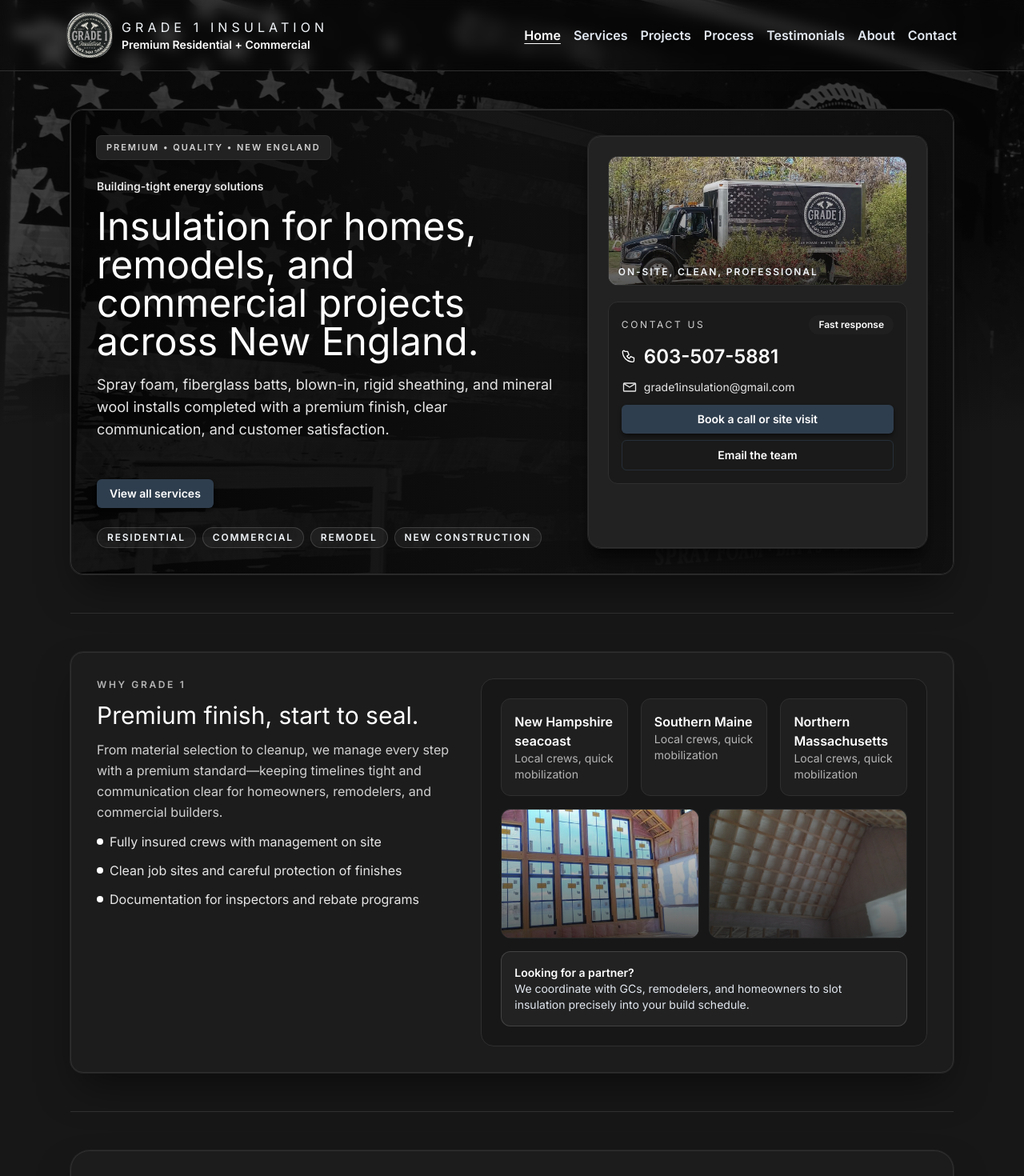
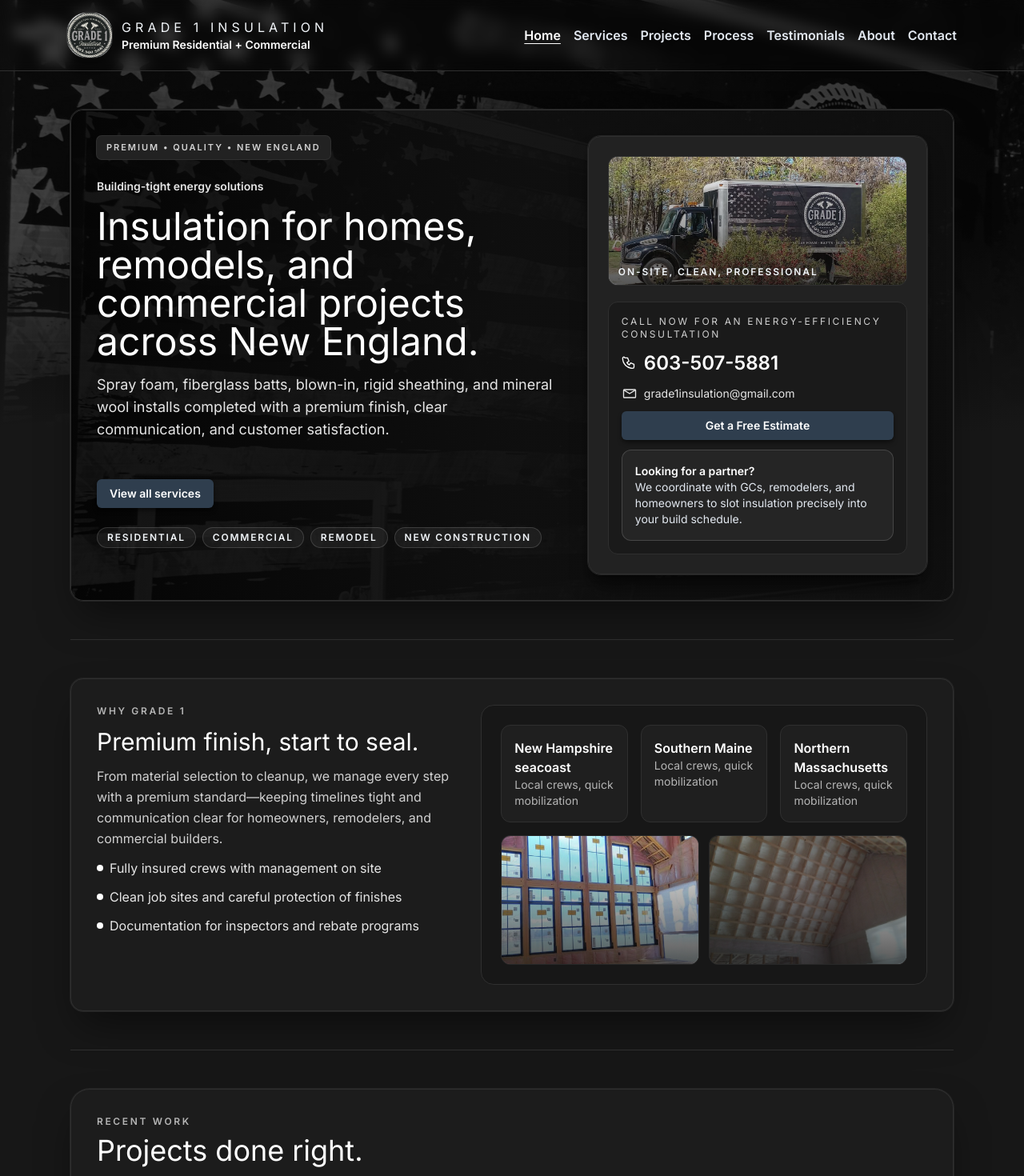
Before and after one commit to SamJoe723/Grade1Insulation, a React (Vite) app: page / in a window 1280 px wide. Shown: the top 1470 px of the page at 80% size. Built offline with nearby package versions, Linux system fonts and the light colour scheme.

Commit message:
vervbiage changes

```diff
--- a/src/components/ContactSection.jsx
+++ b/src/components/ContactSection.jsx
@@ -8,7 +8,7 @@
     >
       <div className="space-y-6">
         <p className="text-xs font-semibold uppercase tracking-[0.22em] text-brand-300">Contact Us</p>
-        <h2 className="text-3xl text-white md:text-4xl">Request a site visit or call.</h2>
+        <h2 className="text-3xl text-white md:text-4xl">Request a free estimate or consultation</h2>
         <p className="max-w-2xl text-brand-200">
           Tell us about your home, remodel, or commercial project. We&apos;ll get in touch with you to confirm scope, perform site visits if necessary, and
           deliver a clear proposal. Prefer direct contact? Reach us below.
--- a/src/components/Hero.jsx
+++ b/src/components/Hero.jsx
@@ -60,10 +60,10 @@
 
         <div className="relative space-y-3 rounded-xl border border-[#2f2f2f] bg-[#1a1a1a] p-4 text-sm">
           <div className="flex items-center justify-between text-white">
-            <span className="text-xs uppercase tracking-[0.22em] text-brand-200">Contact Us</span>
-            <span className="rounded-full bg-[#1f1f1f] px-3 py-1 text-xs font-semibold text-white">
+            <span className="text-xs uppercase tracking-[0.22em] text-brand-200">Call Now for an Energy-Efficiency Consultation</span>
+            {/* <span className="rounded-full bg-[#1f1f1f] px-3 py-1 text-xs font-semibold text-white">
               Fast response
-            </span>
+            </span> */}
           </div>
           <a
             href={`tel:${contactInfo.phone.replace(/[^\\d]/g, '')}`}
@@ -98,15 +98,15 @@
               to="/contact"
               className="inline-flex items-center justify-center gap-2 rounded-md bg-accent-blue px-4 py-2 font-semibold text-white shadow-md shadow-black/40 transition hover:-translate-y-0.5 hover:shadow-lg"
             >
-              <span>Book a call or site visit</span>
+              <span>Get a Free Estimate</span>
             </Link>
-            <a
-              href={`mailto:${contactInfo.email}`}
-              className="inline-flex items-center justify-center gap-2 rounded-md border border-accent-blue/60 px-4 py-2 font-semibold text-white transition hover:-translate-y-0.5 hover:border-accent-blue"
-            >
-              Email the team
-            </a>
           </div>
+                  <div className="rounded-xl border border-white/15 bg-white/5 p-4 text-sm text-slate-100">
+          <p className="font-semibold text-white">Looking for a partner?</p>
+          <p className="text-slate-200">
+            We coordinate with GCs, remodelers, and homeowners to slot insulation precisely into your build schedule.
+          </p>
+        </div>
         </div>
       </div>
     </section>
--- a/src/components/PortfolioSection.jsx
+++ b/src/components/PortfolioSection.jsx
@@ -6,7 +6,7 @@
       <div className="flex flex-col gap-3 md:flex-row md:items-end md:justify-between">
         <div className="space-y-2">
           <p className="text-xs font-semibold uppercase tracking-[0.22em] text-brand-300">Recent work</p>
-          <h2 className="text-3xl text-white md:text-4xl">Projects built tight.</h2>
+          <h2 className="text-3xl text-white md:text-4xl">Projects done right.</h2>
           <p className="max-w-2xl text-brand-200">
             A few examples of the insulation systems we install—ready to swap with your project photos.
           </p>
--- a/src/components/WhySection.jsx
+++ b/src/components/WhySection.jsx
@@ -43,12 +43,6 @@
             </div>
           ))}
         </div>
-        <div className="rounded-xl border border-white/15 bg-white/5 p-4 text-sm text-slate-100">
-          <p className="font-semibold text-white">Looking for a partner?</p>
-          <p className="text-slate-200">
-            We coordinate with GCs, remodelers, and homeowners to slot insulation precisely into your build schedule.
-          </p>
-        </div>
       </div>
     </section>
   )
--- a/src/layouts/MainLayout.jsx
+++ b/src/layouts/MainLayout.jsx
@@ -137,7 +137,7 @@
                   Facebook
                 </a>
                 <Link to="/contact" className="underline underline-offset-4">
-                  Book a call or visit
+                  Get a free estimate
                 </Link>
               </div>
             </div>
```
